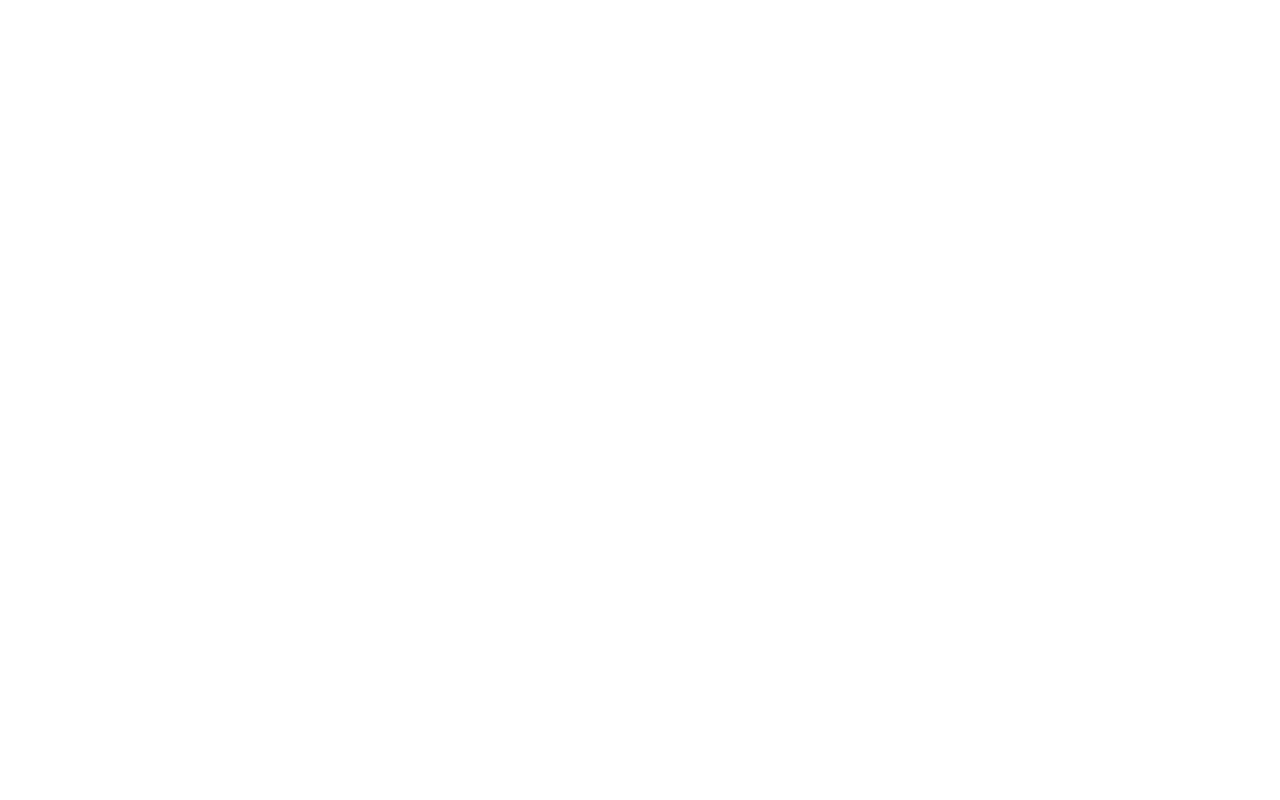
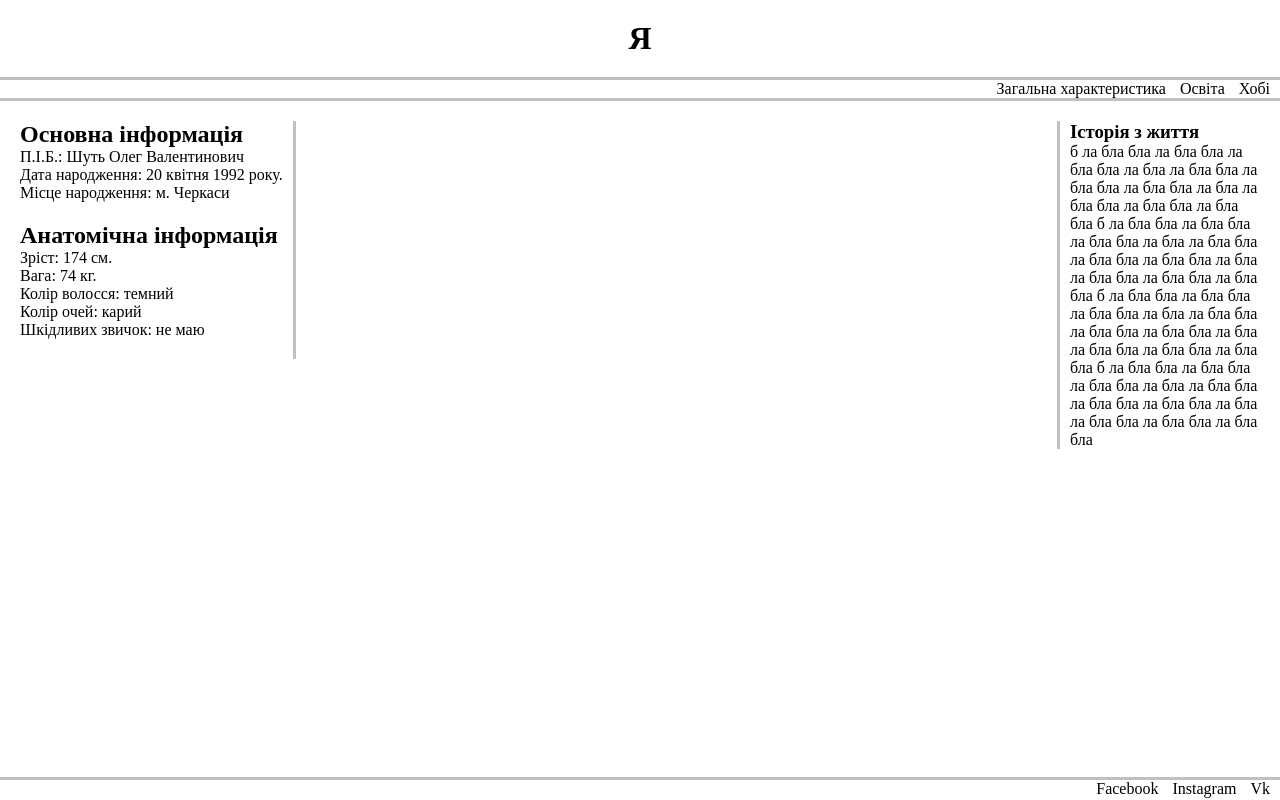
Before and after one commit to D-R-E-D/GeekHub, a plain HTML site: page index.html in a window 1280 px wide. Drawn offline with Linux system fonts and the light colour scheme.

Commit message:
created page

```diff
--- a/index.html
+++ b/index.html
@@ -4,10 +4,64 @@
     <meta charset="UTF-8">
     <meta name="viewport"
           content="width=device-width, user-scalable=no, initial-scale=1.0, maximum-scale=1.0, minimum-scale=1.0">
-    <meta http-equiv="X-UA-Compatible" content="ie=edge">
-    <title>Document</title>
+    <link rel="stylesheet" href="css/style.css">
+    <title>About me</title>
 </head>
 <body>
-
+    <div class="wrapper">
+        <div class="content">
+            <header>
+                <h1>Я</h1>
+            </header>
+            <nav>
+                <ul>
+                    <li><a href="">Загальна характеристика</a></li>
+                    <li><a href="">Освіта</a></li>
+                    <li><a href="">Хобі</a></li>
+                </ul>
+            </nav>
+            <main>
+                <ul>
+                    <h2>Основна інформація</h2>
+                    <li> П.І.Б.: Шуть Олег Валентинович</li>
+                    <li>Дата народження: 20 квітня 1992 року.</li>
+                    <li>Місце народження: м. Черкаси</li>
+                </ul>
+                <ul>
+                    <h2>Анатомічна інформація</h2>
+                    <li>Зріст: 174 см.</li>
+                    <li>Вага: 74 кг.</li>
+                    <li>Колір волосся: темний</li>
+                    <li>Колір очей: карий</li>
+                    <li>Шкідливих звичок: не маю</li>
+                </ul>
+            </main>
+            <aside>
+                <article>
+                    <h3>Історія з життя</h3>
+                    <p>б ла бла бла ла бла бла ла бла бла ла бла
+                        ла бла бла ла бла бла ла бла бла ла бла
+                        ла бла бла ла бла бла ла бла бла
+                        б ла бла бла ла бла бла ла бла бла ла бла
+                        ла бла бла ла бла бла ла бла бла ла бла
+                        ла бла бла ла бла бла ла бла бла
+                        б ла бла бла ла бла бла ла бла бла ла бла
+                        ла бла бла ла бла бла ла бла бла ла бла
+                        ла бла бла ла бла бла ла бла бла
+                        б ла бла бла ла бла бла ла бла бла ла бла
+                        ла бла бла ла бла бла ла бла бла ла бла
+                        ла бла бла ла бла бла ла бла бла
+                    </p>
+                </article>
+            </aside>
+            <footer>
+                <ul>
+                    <li><a href="">Facebook</a></li>
+                    <li><a href="">Instagram</a></li>
+                    <li><a href="">Vk</a></li>
+                </ul>
+            </footer>
+        </div>
+    </div>
 </body>
 </html>
```
